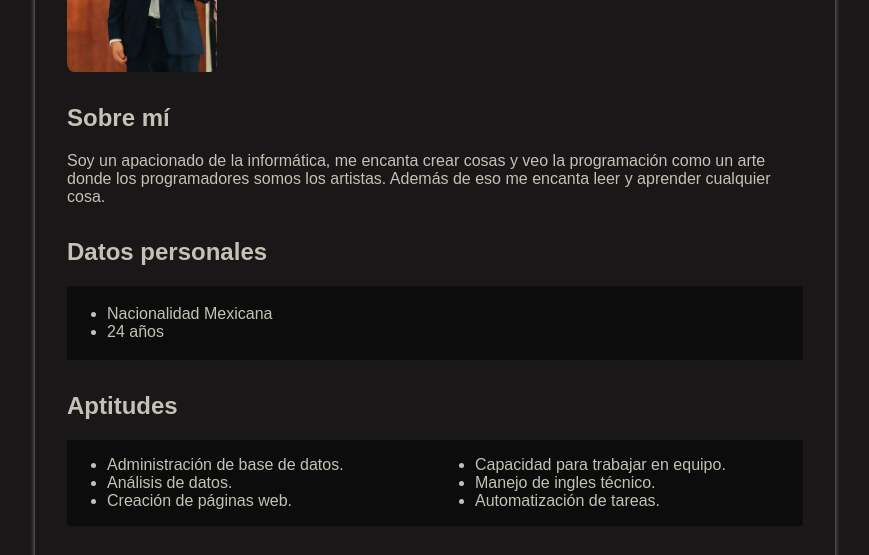
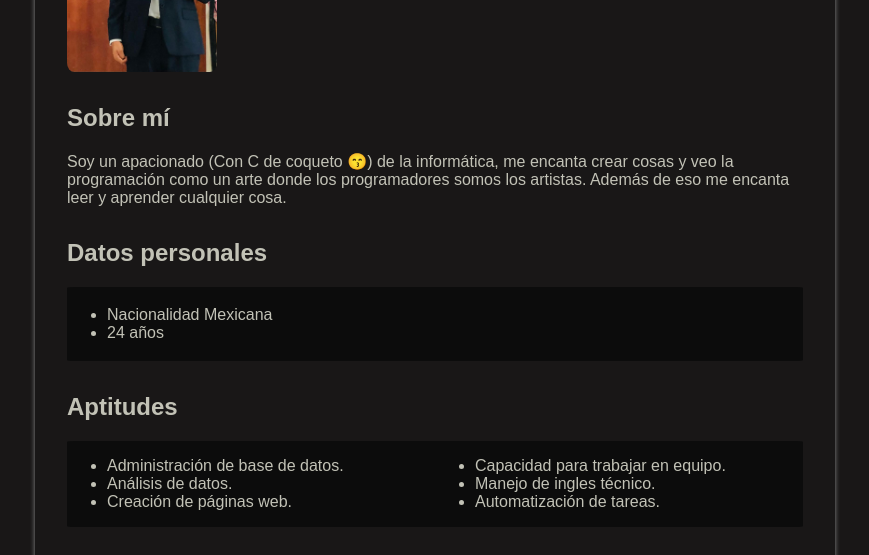
Before and after one commit to romanespi/CV, a plain HTML site: page index.html in a window 1280 px wide. Shown: the part 215-770 px from the top of the page, without its empty margins (205-1074 px from the left). Drawn offline with Linux system fonts and the light colour scheme.

Commit message:
Update index.html

```diff
--- a/index.html
+++ b/index.html
@@ -19,7 +19,7 @@
     <main>
         <section>
             <h2>Sobre mí</h2>
-            <p>Soy un apacionado de la informática, me encanta crear cosas y veo la programación como un arte donde los programadores somos los artistas. Además de eso me encanta leer y aprender cualquier cosa.</p>
+            <p>Soy un apacionado (Con C de coqueto 😙) de la informática, me encanta crear cosas y veo la programación como un arte donde los programadores somos los artistas. Además de eso me encanta leer y aprender cualquier cosa.</p>
         </section>
         <section>
             <h2>Datos personales</h2>
```
